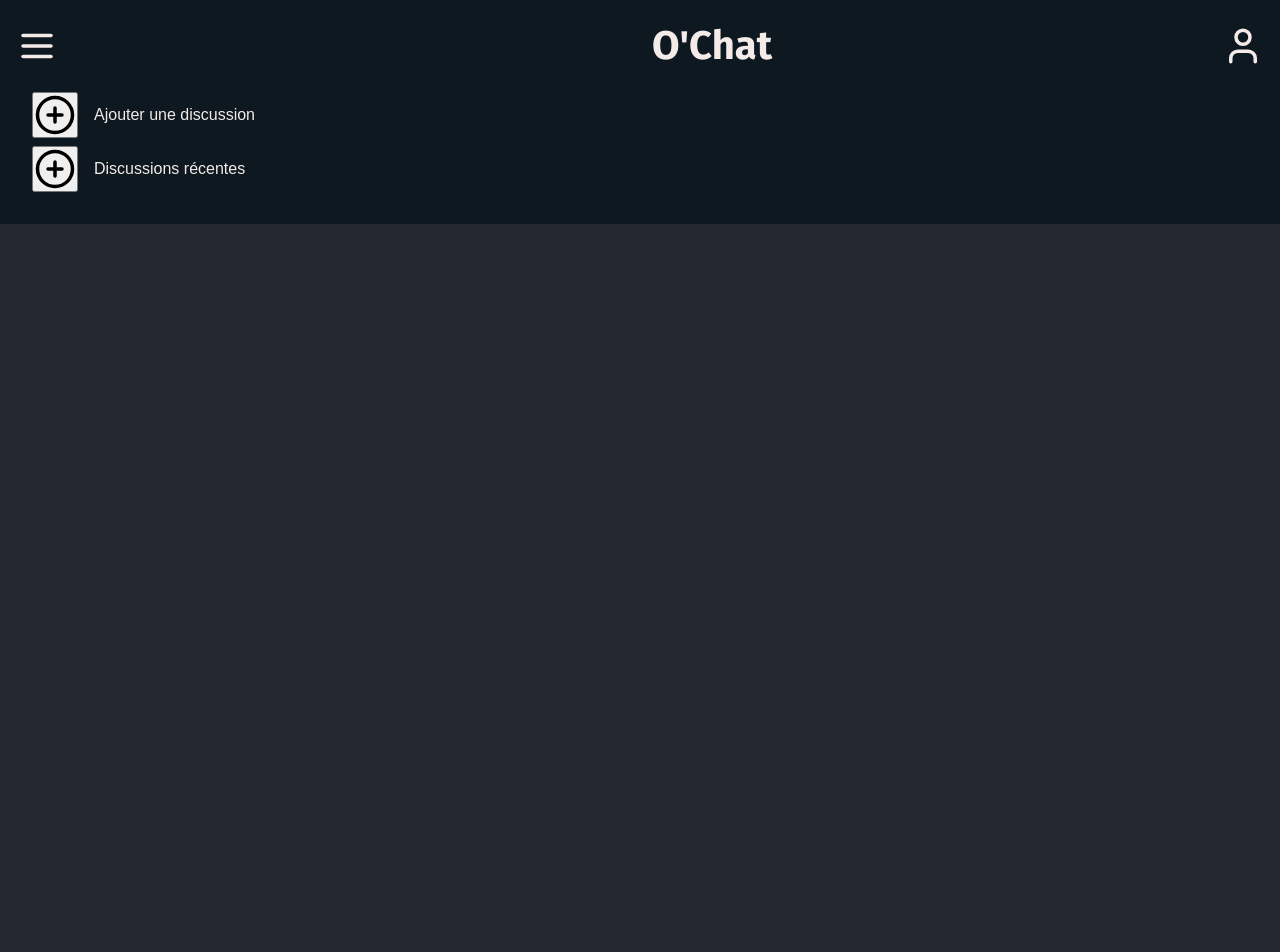
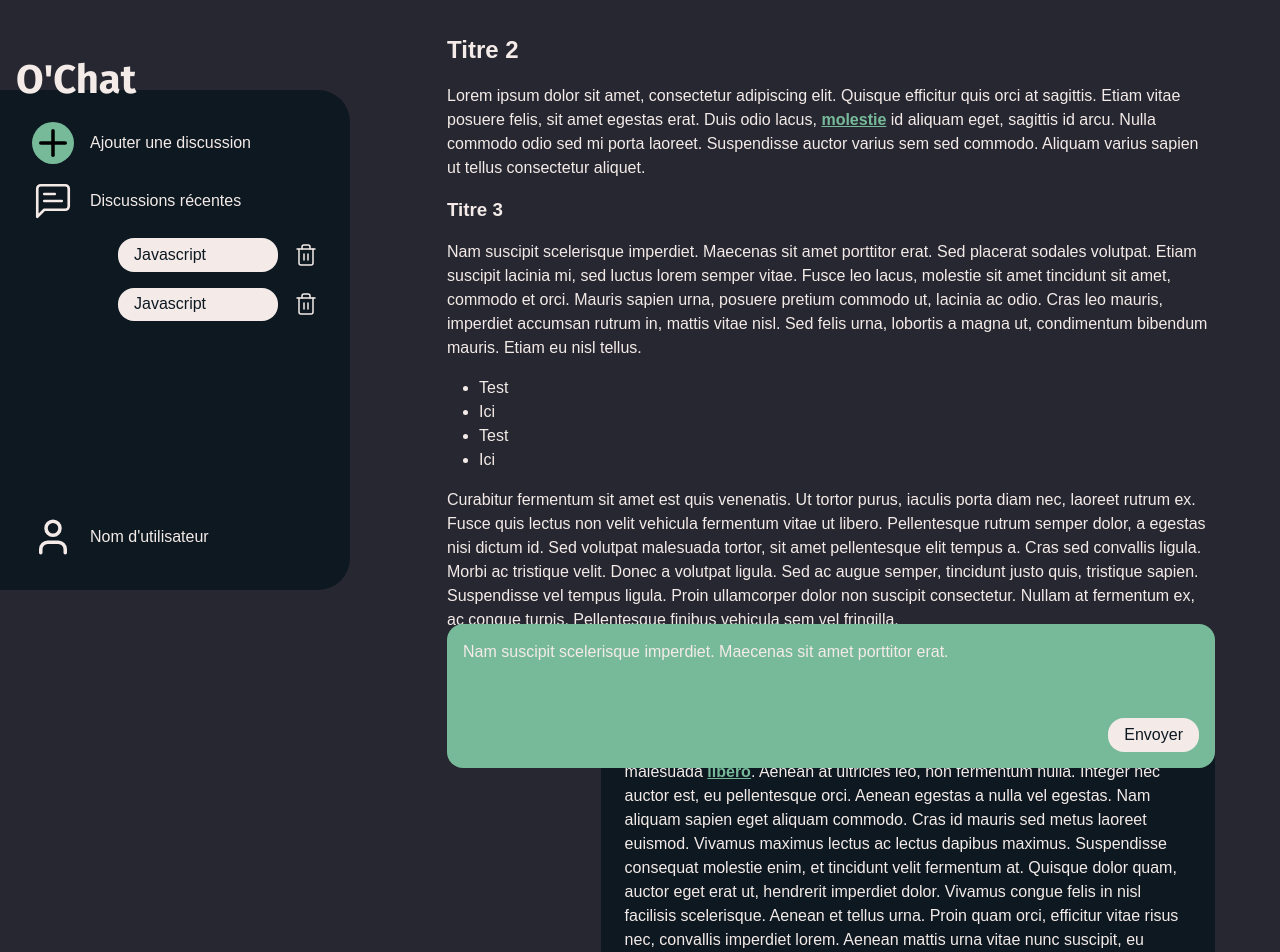
Before and after one commit to CamilleDelmas/app-tchat-svelte, a Svelte app in the folder myapp/: page / in a window 1280 px wide. Shown: the top 952 px of the page. Before the commit the page ends 800 px from the top, so only its background shows below. Built offline with nearby package versions, Linux system fonts and the light colour scheme; a web font is replaced by a local one.

Commit message:
Finalisation de l'intégration HTML/CSS statique, avec responsive. Reste quelques éléments à améliorer

```diff
--- a/myapp/index.html
+++ b/myapp/index.html
@@ -1,10 +1,11 @@
 <!doctype html>
-<html lang="en">
+<html lang="fr">
   <head>
     <meta charset="UTF-8" />
     <link rel="icon" type="image/svg+xml" href="/vite.svg" />
     <meta name="viewport" content="width=device-width, initial-scale=1.0" />
-    <title>Vite + Svelte</title>
+    <link rel="stylesheet" href="./src/reset.css">
+    <title>O'Chat</title>
   </head>
   <body>
     <div id="app"></div>
--- a/myapp/src/App.svelte
+++ b/myapp/src/App.svelte
@@ -1,77 +1,340 @@
 <script>
   import { Menu } from "@lucide/svelte";
   import { User } from "@lucide/svelte";
-  import { CirclePlus } from "@lucide/svelte";
+  import { Plus } from "@lucide/svelte";
+  import { MessageSquareText } from "@lucide/svelte";
+  import { Trash2 } from "@lucide/svelte";
 </script>
 
+<div class="container">
   <header>
-  <section class="head">
+    <section class="head-desktop">
+      <h1>O'Chat</h1>
+    </section>
+    <section class="head-mobile">
       <Menu size="42px" />
       <h1>O'Chat</h1>
       <User size="42px" />
     </section>
-  <nav class="menu-mobile">
-      <div class="menu-mobile__add">
-        <button><CirclePlus size="42px" /></button>
+    <nav class="menu">
+      <div class="menu__add">
+        <button><Plus size={42} /></button>
         <label for="">Ajouter une discussion</label>
       </div>
-      <div class="menu-mobile__add">
-        <button><CirclePlus size="42px" /></button>
+      <div class="menu__add">
+        <MessageSquareText size={42} strokeWidth={1.5} />
         <label for="">Discussions récentes</label>
       </div>
+      <div class="menu__talk">
+        <div class="talk">
+          <p>Javascript</p>
+          <Trash2 size={24} strokeWidth={1.5} />
+        </div>
+        <div class="talk">
+          <p>Javascript</p>
+          <Trash2 size={24} strokeWidth={1.5} />
+        </div>
+      </div>
     </nav>
+    <section class="head-user">
+      <User size="42px" />
+      <p>Nom d'utilisateur</p>
+    </section>
   </header>
 
-<main></main>
+  <main>
+    <div class="robot-talk">
+      <h2>Titre 2</h2>
+      <p>
+        Lorem ipsum dolor sit amet, consectetur adipiscing elit. Quisque
+        efficitur quis orci at sagittis. Etiam vitae posuere felis, sit amet
+        egestas erat. Duis odio lacus, <a href="#">molestie</a> id aliquam eget,
+        sagittis id arcu. Nulla commodo odio sed mi porta laoreet. Suspendisse auctor
+        varius sem sed commodo. Aliquam varius sapien ut tellus consectetur aliquet.
+      </p>
+      <h3>Titre 3</h3>
+      <p>
+        Nam suscipit scelerisque imperdiet. Maecenas sit amet porttitor erat.
+        Sed placerat sodales volutpat. Etiam suscipit lacinia mi, sed luctus
+        lorem semper vitae. Fusce leo lacus, molestie sit amet tincidunt sit
+        amet, commodo et orci. Mauris sapien urna, posuere pretium commodo ut,
+        lacinia ac odio. Cras leo mauris, imperdiet accumsan rutrum in, mattis
+        vitae nisl. Sed felis urna, lobortis a magna ut, condimentum bibendum
+        mauris. Etiam eu nisl tellus.
+      </p>
+      <ul>
+        <li>Test</li>
+        <li>Ici</li>
+        <li>Test</li>
+        <li>Ici</li>
+      </ul>
+      <p>
+        Curabitur fermentum sit amet est quis venenatis. Ut tortor purus,
+        iaculis porta diam nec, laoreet rutrum ex. Fusce quis lectus non velit
+        vehicula fermentum vitae ut libero. Pellentesque rutrum semper dolor, a
+        egestas nisi dictum id. Sed volutpat malesuada tortor, sit amet
+        pellentesque elit tempus a. Cras sed convallis ligula. Morbi ac
+        tristique velit. Donec a volutpat ligula. Sed ac augue semper, tincidunt
+        justo quis, tristique sapien. Suspendisse vel tempus ligula. Proin
+        ullamcorper dolor non suscipit consectetur. Nullam at fermentum ex, ac
+        congue turpis. Pellentesque finibus vehicula sem vel fringilla.
+      </p>
+    </div>
+    <div class="user-talk">
+      Ut eros odio, dapibus rutrum rutrum in, tempor at tortor. Pellentesque
+      mattis tristique augue, vel euismod augue efficitur at. Donec volutpat
+      accumsan pellentesque. Suspendisse nunc est, dapibus sit amet neque eget,
+      consequat malesuada <a href="#">libero</a>. Aenean at ultricies leo, non
+      fermentum nulla. Integer nec auctor est, eu pellentesque orci. Aenean
+      egestas a nulla vel egestas. Nam aliquam sapien eget aliquam commodo. Cras
+      id mauris sed metus laoreet euismod. Vivamus maximus lectus ac lectus
+      dapibus maximus. Suspendisse consequat molestie enim, et tincidunt velit
+      fermentum at. Quisque dolor quam, auctor eget erat ut, hendrerit imperdiet
+      dolor. Vivamus congue felis in nisl facilisis scelerisque. Aenean et
+      tellus urna. Proin quam orci, efficitur vitae risus nec, convallis
+      imperdiet lorem. Aenean mattis urna vitae nunc suscipit, eu malesuada eros
+      maximus. Donec tristique nibh a tellus hendrerit sagittis. Proin egestas
+      diam sed urna euismod sagittis. Nam quis arcu semper, porttitor diam a,
+      euismod sem.
+      <p class="user-talk__time">9:00</p>
+    </div>
+
+    <div class="robot-talk">
+      Lorem ipsum dolor sit amet, consectetur adipiscing elit. Quisque efficitur
+      quis orci at sagittis. Etiam vitae posuere felis, sit amet egestas erat.
+      Duis odio lacus, molestie id aliquam eget, sagittis id arcu. Nulla commodo
+      odio sed mi porta laoreet. Suspendisse auctor varius sem sed commodo.
+    </div>
+    <div class="hide"></div>
+    <div class="reply">
+      <p>
+        Nam suscipit scelerisque imperdiet. Maecenas sit amet porttitor erat.
+      </p>
+      <button>Envoyer</button>
+    </div>
+  </main>
+</div>
 
 <style>
+  /* Header */
+
   header {
+    position: sticky;
+    top: 0;
+    width: 100%;
     padding: 1rem;
     background-color: var(--dark-color);
   }
-
-  .head {
+  .head-desktop {
+    display: none;
+  }
+  .head-mobile {
     display: flex;
     flex-direction: row;
     justify-content: space-between;
     align-items: center;
   }
+  .head-user {
+    display: none;
+  }
 
   nav {
     display: flex;
     flex-direction: column;
-    gap: 0.5rem;
+    gap: 1rem;
     padding: 1rem;
-    .menu-mobile__add {
+    .menu__add {
       display: flex;
       flex-direction: row;
       align-items: center;
       gap: 1rem;
     }
+    .menu__talk {
+      display: flex;
+      flex-direction: column;
+      gap: 1rem;
+    }
+    .talk {
+      display: flex;
+      flex-direction: row;
+      justify-content: flex-end;
+      align-items: center;
+      gap: 1rem;
+      p {
+        color: var(--dark-color);
+        text-align: left;
+        background-color: var(--neutral-color);
+        min-width: 10rem;
+        padding: 0.3rem 1rem;
+        border-radius: 1rem;
+      }
+    }
   }
 
-  h1 {
-    margin-inline-start: 9rem;
+  /* Main */
+
+  main {
+    width: 88%;
+    margin: 2rem auto;
+    display: flex;
+    flex-direction: column;
   }
 
-  /*Large mobile*/
-  @media (min-width: 576px) {
-    /* ... */
+  .robot-talk {
+    margin-block-end: 1rem;
+  }
+  .user-talk {
+    max-width: 86%;
+    padding: 1.5rem;
+    margin-block-end: 1rem;
+    background-color: var(--dark-color);
+    align-self: flex-end;
+    border-radius: 1rem;
+    .user-talk__time {
+      color: var(--neutral-color);
+      padding: 2rem 0 0 0;
+      text-align: right;
+    }
+    /* décoration avant l'heure du message */
+    /* .user-talk__time::before {
+      content: "";
+      width: 100%;
+      height: 1px;
+      color: var(--neutral-color);
+    } */
   }
 
-  /* Tablettes */
-  @media (min-width: 768px) {
-    /* ... */
+  .user-talk,
+  .robot-talk {
+    p {
+      margin-block: 1rem;
+    }
+    a {
+      font-weight: 700;
+      color: var(--hilight-color);
+    }
+    ul {
+      margin-inline-start: 2rem;
+    }
   }
 
+  .reply {
+    display: flex;
+    flex-direction: column;
+    justify-content: space-between;
+    width: 92%;
+    left: 50%;
+    position: fixed;
+    bottom: 2rem;
+    padding: 1rem;
+    background-color: var(--hilight-color);
+    transform: translateX(-50%);
+    border-radius: 1rem;
+    min-height: 9rem;
+    button {
+      width: max-content;
+      color: var(--dark-color);
+      background-color: var(--neutral-color);
+      padding: 0.3rem 1rem;
+      border-radius: 1rem;
+      align-self: flex-end;
+    }
+  }
+
+  .hide {
+    background-color: var(--main-color);
+    min-height: 10rem;
+  }
+
+  button {
+    background-color: var(--hilight-color);
+    border-radius: 50%;
+    border: none;
+  }
+
+  /* Large mobile */
+  /* @media (min-width: 576px) {
+
+  } */
+
+  /* Tablettes */
+  /* @media (min-width: 768px) {
+
+  } */
+
   /* Desktop */
-  @media (min-width: 992px) {
-    /* ... */
-  }
+  /* @media (min-width: 992px) {
+
+  } */
 
   /* Desktop HD */
   @media (min-width: 1200px) {
-    /* ... */
+    /* Header */
+
+    .container {
+      width: 100%;
+      height: 100%;
+      display: flex;
+      flex-direction: row;
+      gap: 2rem;
+    }
+    header {
+      top: 30%;
+      left: 0;
+      transform: translateY(-30%);
+      width: 350px;
+      height: 500px;
+      padding: 1rem;
+      background-color: var(--dark-color);
+      border-radius: 0 2rem 2rem 0;
+      display: flex;
+      flex-direction: column;
+      justify-content: space-between;
+    }
+    .head-desktop {
+      display: block;
+      position: absolute;
+      top: -40px;
+    }
+    .head-mobile {
+      display: none;
+    }
+    .head-user {
+      margin: 1rem;
+      display: flex;
+      flex-direction: row;
+      align-items: center;
+      gap: 1rem;
+
+    }
+
+ /* Main */
+
+  main {
+    width: 60%;
+    margin: 2rem auto;
+  }
+
+  .user-talk {
+    max-width: 80%;
+  }
+
+
+  .reply {
+    width: 100%;
+    left: 0;
+    position: sticky;
+    transform: translateX(0);
+  }
+
+  .hide {
+    background-color: var(--main-color);
+    min-height: 0rem;
+  }
+
+
+
+
   }
 
   /* Desktop Wide */
--- a/myapp/src/app.css
+++ b/myapp/src/app.css
@@ -17,6 +17,7 @@ body {
   font-size: 16px;
   color: var(--neutral-color);
   background-color: var(--main-color);
+
 }
 
 h1 {
--- a/myapp/src/main.js
+++ b/myapp/src/main.js
@@ -1,8 +1,6 @@
 import { mount } from 'svelte'
-import './reset.css'
 import './app.css'
 import App from './App.svelte'
-
 const app = mount(App, {
   target: document.getElementById('app'),
 })
```
Lines whose indentation alone changed are shown as unchanged.
